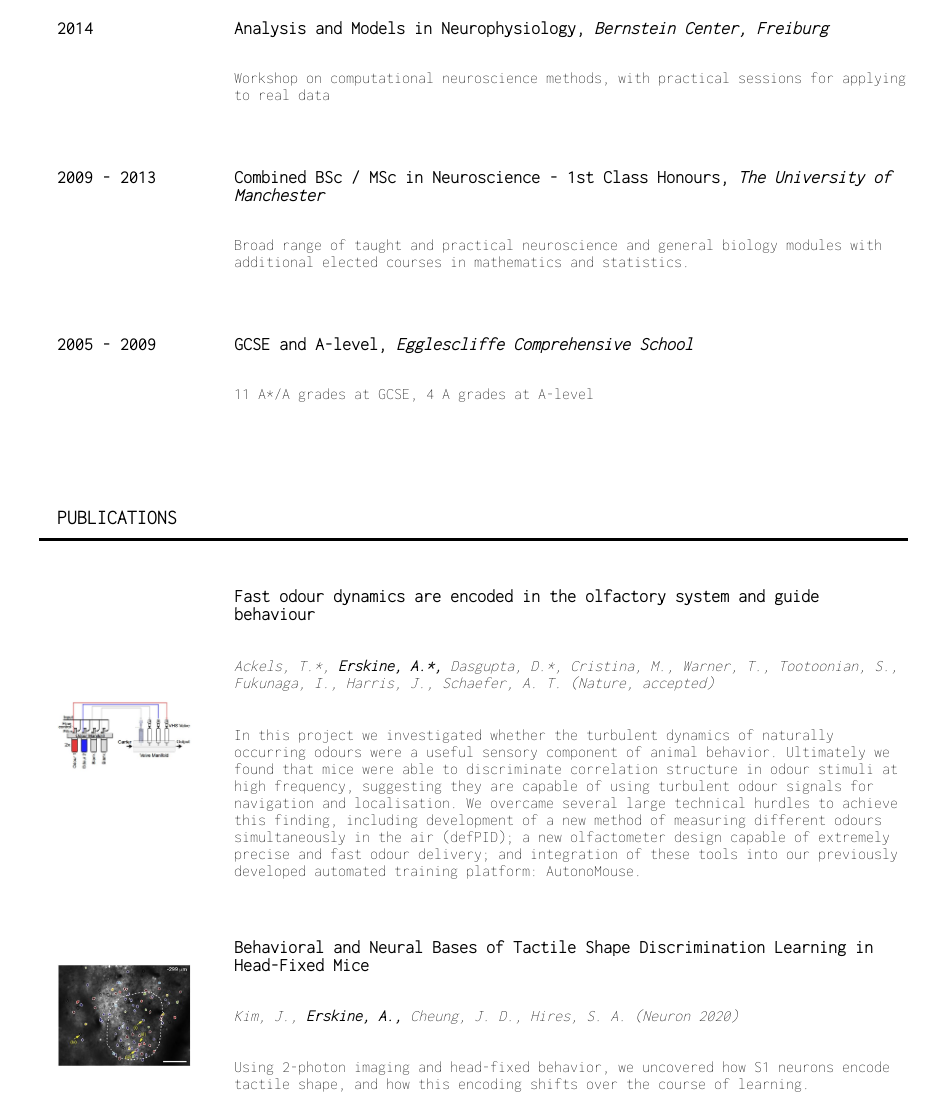
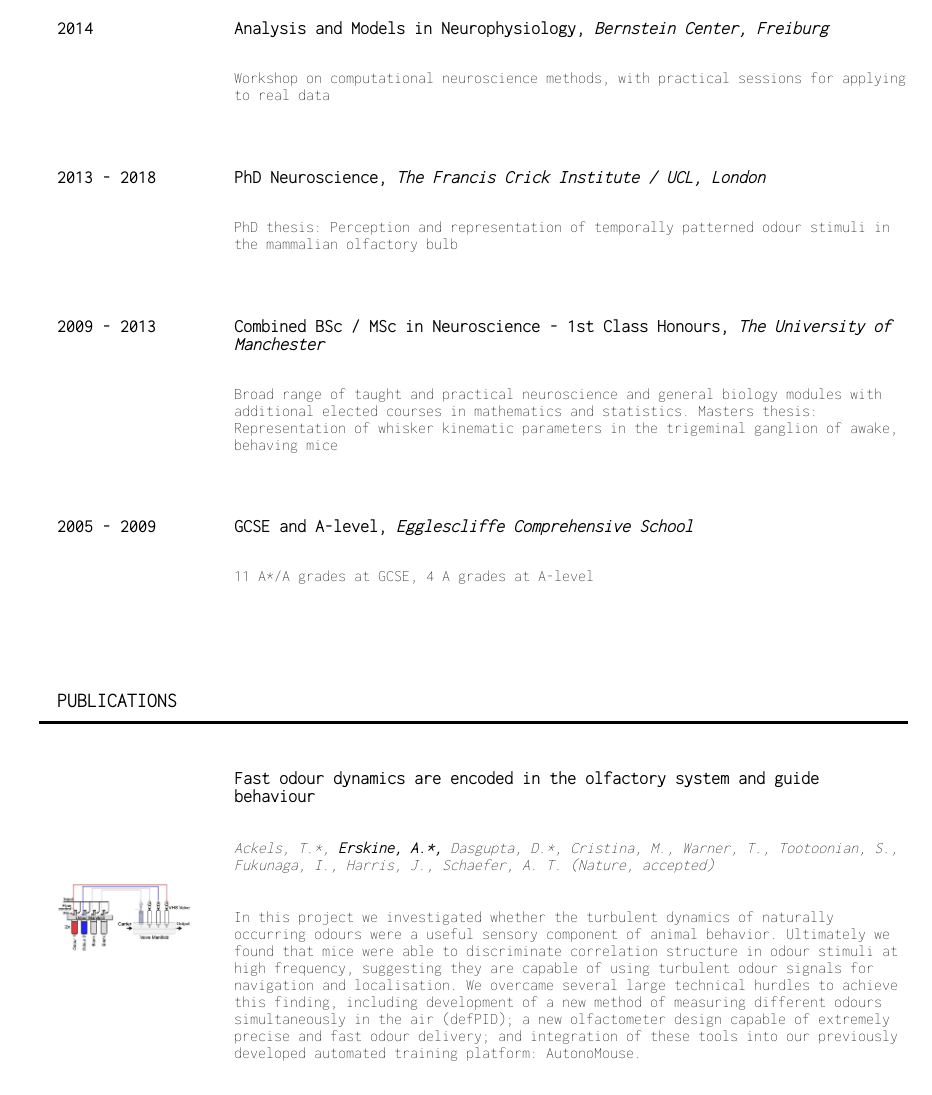
Before and after one commit to RoboDoig/RoboDoig.github.io, a plain HTML site: page index.html in a window 1280 px wide. Shown: the part 2440-3535 px from the top of the page, without its empty margins (348-1280 px from the left). Drawn offline with Linux system fonts and the light colour scheme.

Commit message:
phd education

```diff
--- a/index.html
+++ b/index.html
@@ -143,12 +143,19 @@
                                 <p> Workshop on computational neuroscience methods, with practical sessions for applying to real data
                                 </p>
                             </div>
+                            <div class="milestone-box" id="PhD">
+                                <h2>2013 - 2018</h2>
+                                <h2>PhD Neuroscience, <i>The Francis Crick Institute / UCL, London</i></h2>
+                                <p></p>
+                                <p> PhD thesis: Perception and representation of temporally patterned odour stimuli in the mammalian olfactory bulb
+                                </p>
+                            </div>
                             <div class="milestone-box" id="mneurosci">
                                 <h2>2009 - 2013</h2>
                                 <h2>Combined BSc / MSc in Neuroscience - 1st Class Honours, <i>The University of Manchester</i></h2>
                                 <p></p>
                                 <p>Broad range of taught and practical neuroscience and general biology modules with additional elected courses in mathematics
-                                    and statistics.
+                                    and statistics. Masters thesis: Representation of whisker kinematic parameters in the trigeminal ganglion of awake, behaving mice
                                 </p>
                             </div>
                             <div class="milestone-box" id="eggy">
```
